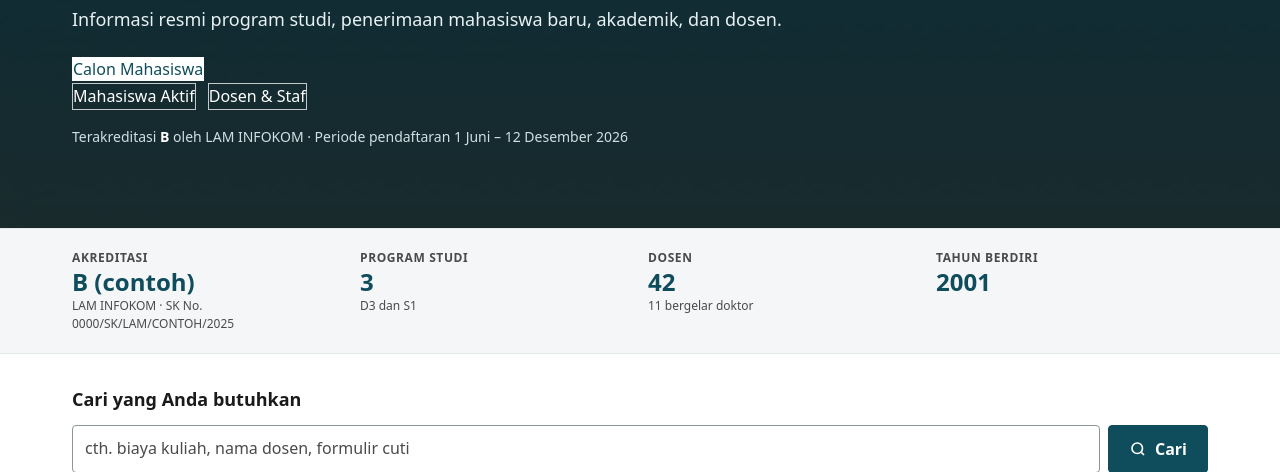
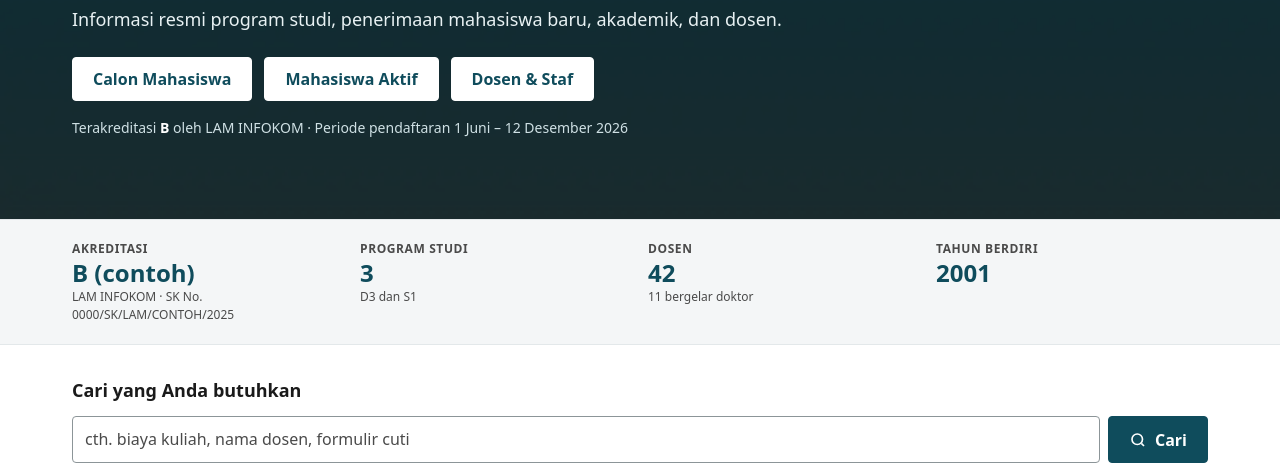
Before and after one commit to Jesenjuansa/website-fakultas, a website: page public/index.html in a window 1280 px wide. Shown: the part 311-783 px from the top of the page. Drawn offline with nearby package versions, Linux system fonts and the light colour scheme; files that its build step writes are made by us from their sources.

Commit message:
sync: public/index.html

```diff
--- a/public/index.html
+++ b/public/index.html
@@ -244,16 +244,10 @@
 
 
 
-            <div class="mt-7 md:mt-6">
-                <a href="penerimaan.html" class="btn-on-dark w-full sm:w-auto">Calon Mahasiswa</a>
-                <ul class="mt-4 flex flex-wrap gap-x-5 gap-y-2 text-base font-semibold sm:hidden">
-                    <li><a href="akademik.html" class="text-white underline">Mahasiswa Aktif</a></li>
-                    <li><a href="profil.html" class="text-white underline">Dosen &amp; Staf</a></li>
-                </ul>
-                <div class="hidden gap-3 sm:flex sm:flex-wrap">
-                    <a href="akademik.html" class="btn-ghost-dark">Mahasiswa Aktif</a>
-                    <a href="profil.html" class="btn-ghost-dark">Dosen &amp; Staf</a>
-                </div>
+            <div class="mt-6 flex flex-wrap gap-3">
+                <a href="penerimaan.html" class="btn btn-on-dark">Calon Mahasiswa</a>
+                <a href="akademik.html" class="btn btn-on-dark">Mahasiswa Aktif</a>
+                <a href="profil.html" class="btn btn-on-dark">Dosen &amp; Staf</a>
             </div>
 
             <p class="mt-4 text-sm text-[#cfe0e4]">
```
